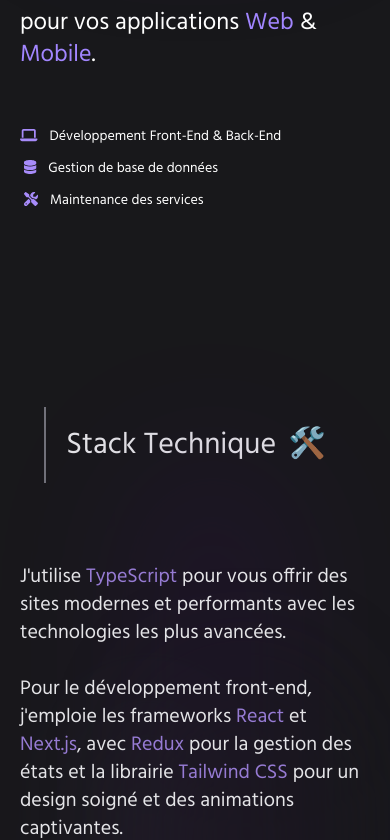
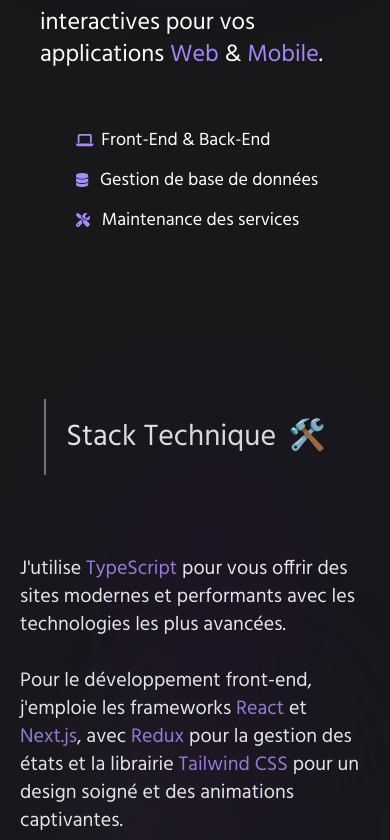
Before and after one commit to blenkcode/PortfolioV2, a Next.js app: page / in a window 390 px wide. Shown: the part 1265-2105 px from the top of the page. Built offline with nearby package versions, Linux system fonts and the light colour scheme.

Commit message:
responsive details

```diff
--- a/components/Home.js
+++ b/components/Home.js
@@ -52,7 +52,7 @@
           </div>
         </div>
         <div className="lg:mt-0 lg:pt-0 h-fit  ">
-          <div className=" h-fit max-h-f mt-36 sm:mt-0 flex items-center justify-center">
+          <div className=" h-fit max-h-f mt-28 sm:mt-0 flex items-center justify-center">
             <Stack></Stack>
           </div>
 
--- a/components/Portfolio.js
+++ b/components/Portfolio.js
@@ -21,7 +21,7 @@
   };
 
   return (
-    <div className="flex font-hind flex-col items-center justify-center w-10/12 2xl:w-8/12 mx-auto relative h-fit pb-24 sm:pt-12 pt-0 2xl:mt-32 mt-60 lg:mt-24 md:mt-16">
+    <div className="flex font-hind flex-col items-center justify-center w-10/12 2xl:w-8/12 mx-auto relative h-fit pb-24 sm:pt-12 pt-0 2xl:mt-32 mt-48 lg:mt-24 md:mt-16">
       <div className="text-4xl text-zinc-100 mb-32 border-zinc-500  border-l-2  px-5 py-5 ">
         Projets 💡
       </div>
--- a/components/Right.js
+++ b/components/Right.js
@@ -35,27 +35,28 @@
       </div>
 
       <div className="mt-10 2xl:w-2/3 w-full lg:w-full text-white flex flex-col justify-center items-center">
-        <div className="lg:ml-10 px-5 lg:px-0">
+        <div className="lg:ml-10 px-10 lg:px-0 w-full flex flex-col justify-center items-center">
           <div className="text-2xl 2xl:text-2xl lg:text-xl md:text-lg mb-14 text-white">
             Je crée des interfaces interactives pour vos applications{" "}
             <span className={styles.web}>Web</span> &{" "}
             <span className={styles.web}>Mobile</span>.
           </div>
-          <div className="text-sm mb-3 sm:text-lg ">
+          <div>
+            <div className="text-lg mb-3 sm:text-lg ml-1">
               <FontAwesomeIcon
-              className="mr-3 text-violet-400 text-sm"
+                className="mr-2 text-violet-400 text-sm"
                 icon={faLaptop}
               />
-            Développement Front-End & Back-End
+              Front-End & Back-End
             </div>
-          <div className="text-sm mb-3 sm:text-lg ">
+            <div className="text-lg mb-3 sm:text-lg ">
               <FontAwesomeIcon
                 className="mr-3 ml-1 text-violet-400 text-sm"
                 icon={faDatabase}
               />
               Gestion de base de données
             </div>
-          <div className="text-sm mb-3 sm:text-lg ">
+            <div className="text-lg mb-3 sm:text-lg ">
               <FontAwesomeIcon
                 className="mr-3 ml-1  text-violet-400 text-sm"
                 icon={faScrewdriverWrench}
@@ -65,6 +66,7 @@
           </div>
         </div>
       </div>
+    </div>
   );
 }
 
```
Lines whose indentation alone changed are shown as unchanged.
